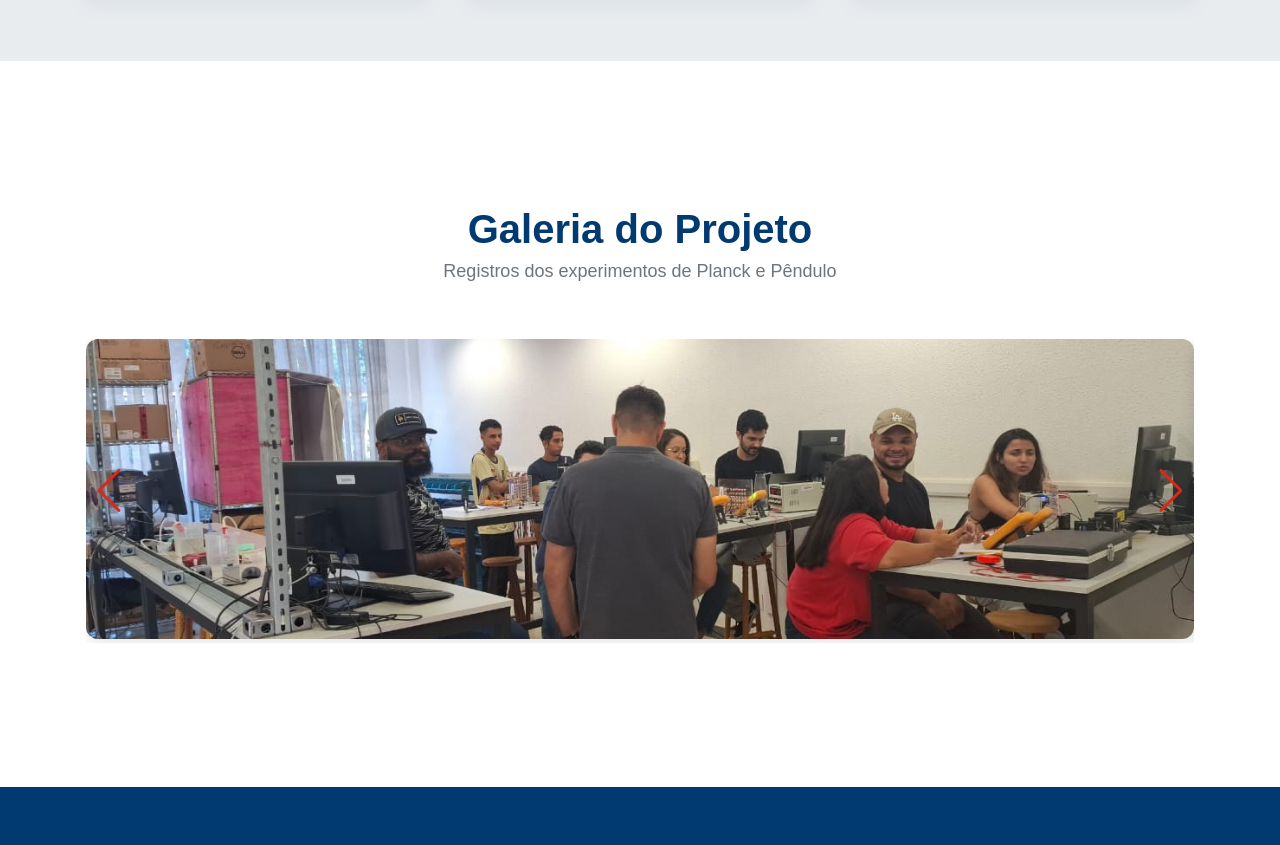
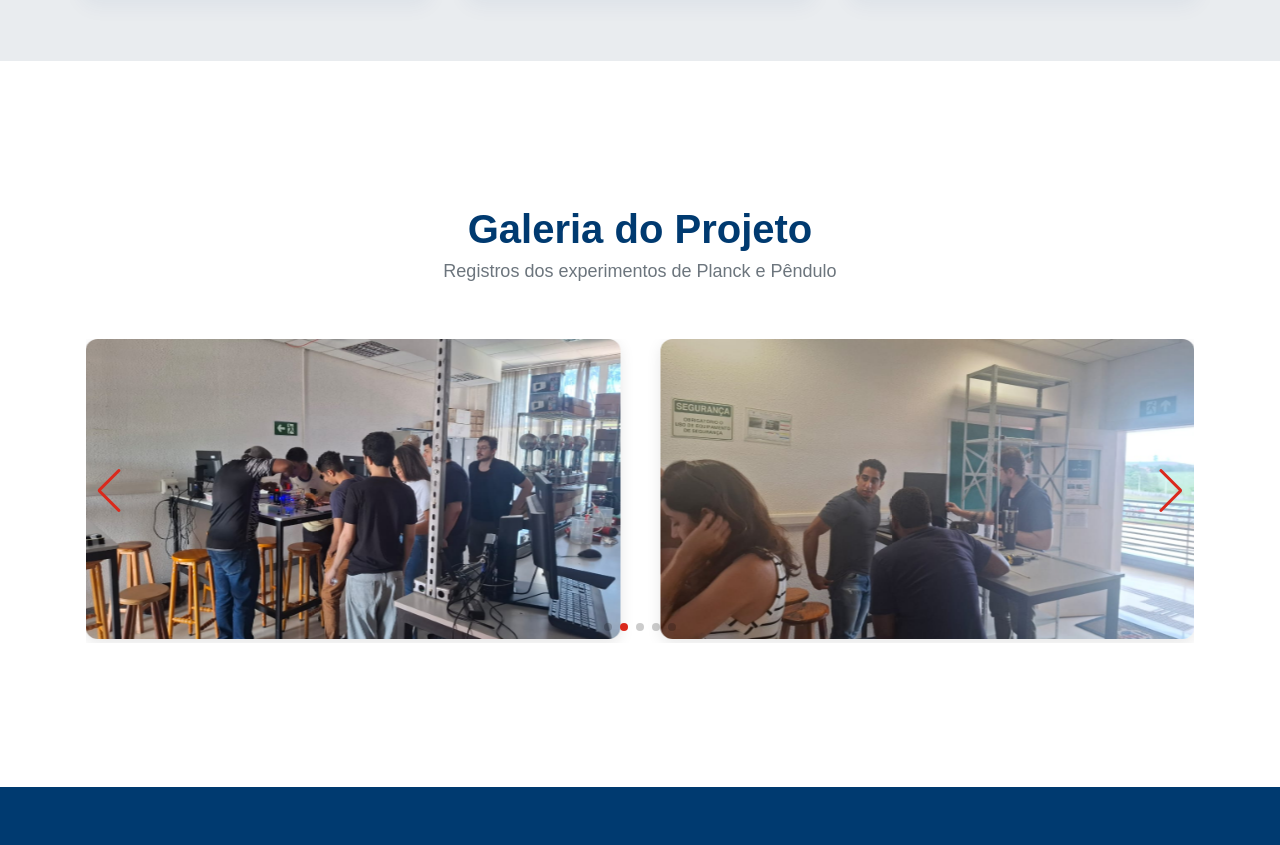
Before and after one commit to Kennyson017/PI4, a plain HTML site: page index.html in a window 1280 px wide. Shown: the part 2560-3405 px from the top of the page. Drawn offline with nearby package versions, Linux system fonts and the light colour scheme.

Commit message:
Fix: comment script,js

```diff
--- a/index.html
+++ b/index.html
@@ -211,7 +211,7 @@
     </footer>
 
     <script src="https://cdn.jsdelivr.net/npm/swiper@11/swiper-bundle.min.js"></script>
-    <!-- <script src="/script.js"></script> -->
+    <script src="/script.js"></script>
 
 </body>
 
```
